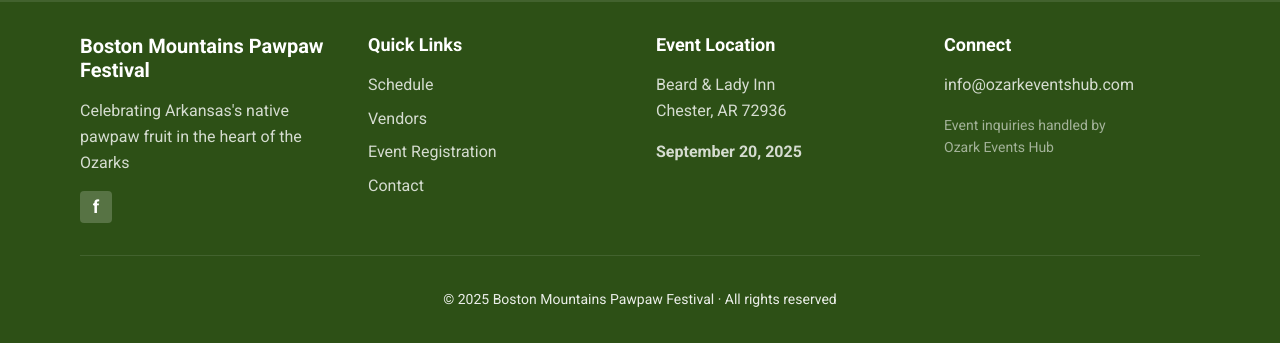
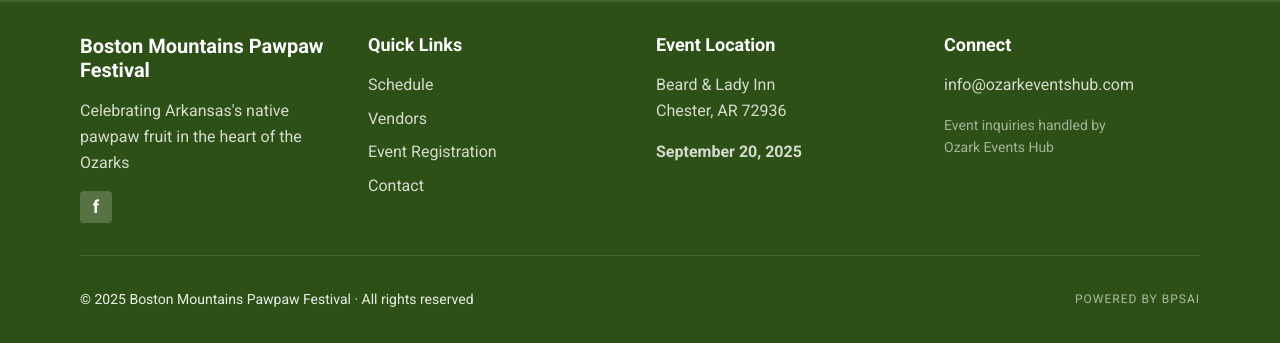
Before and after one commit to Buschleague/bmpawpawfest-site, a plain HTML site: page index.html in a window 1280 px wide. Shown: the part 9822-10165 px from the top of the page. Drawn offline with Linux system fonts and the light colour scheme.

Commit message:
feat: add BPSAI credit link to footer

```diff
--- a/components/footer.html
+++ b/components/footer.html
@@ -51,6 +51,7 @@
     </div>
     <div class="footer-bottom">
       <p class="footer-text">&copy; 2025 Boston Mountains Pawpaw Festival · All rights reserved</p>
+      <a href="https://bpsaisoftware.com/" target="_blank" rel="noopener noreferrer" class="footer-powered">Powered by BPSAI</a>
     </div>
   </div>
 </footer>
--- a/css/components/footer.css
+++ b/css/components/footer.css
@@ -198,7 +198,25 @@
 .footer-bottom {
   padding-top: 2rem;
   border-top: 1px solid rgba(255, 255, 255, 0.1);
-  text-align: center;
+  display: flex;
+  justify-content: space-between;
+  align-items: center;
+  flex-wrap: wrap;
+  text-align: left;
+}
+
+.footer-powered {
+  font-size: 0.75rem;
+  text-transform: uppercase;
+  letter-spacing: 1px;
+  color: var(--color-white);
+  opacity: 0.6;
+  text-decoration: none;
+  transition: opacity 0.2s ease-in-out;
+}
+
+.footer-powered:hover {
+  opacity: 1;
 }
 
 @media (max-width: 768px) {
```
